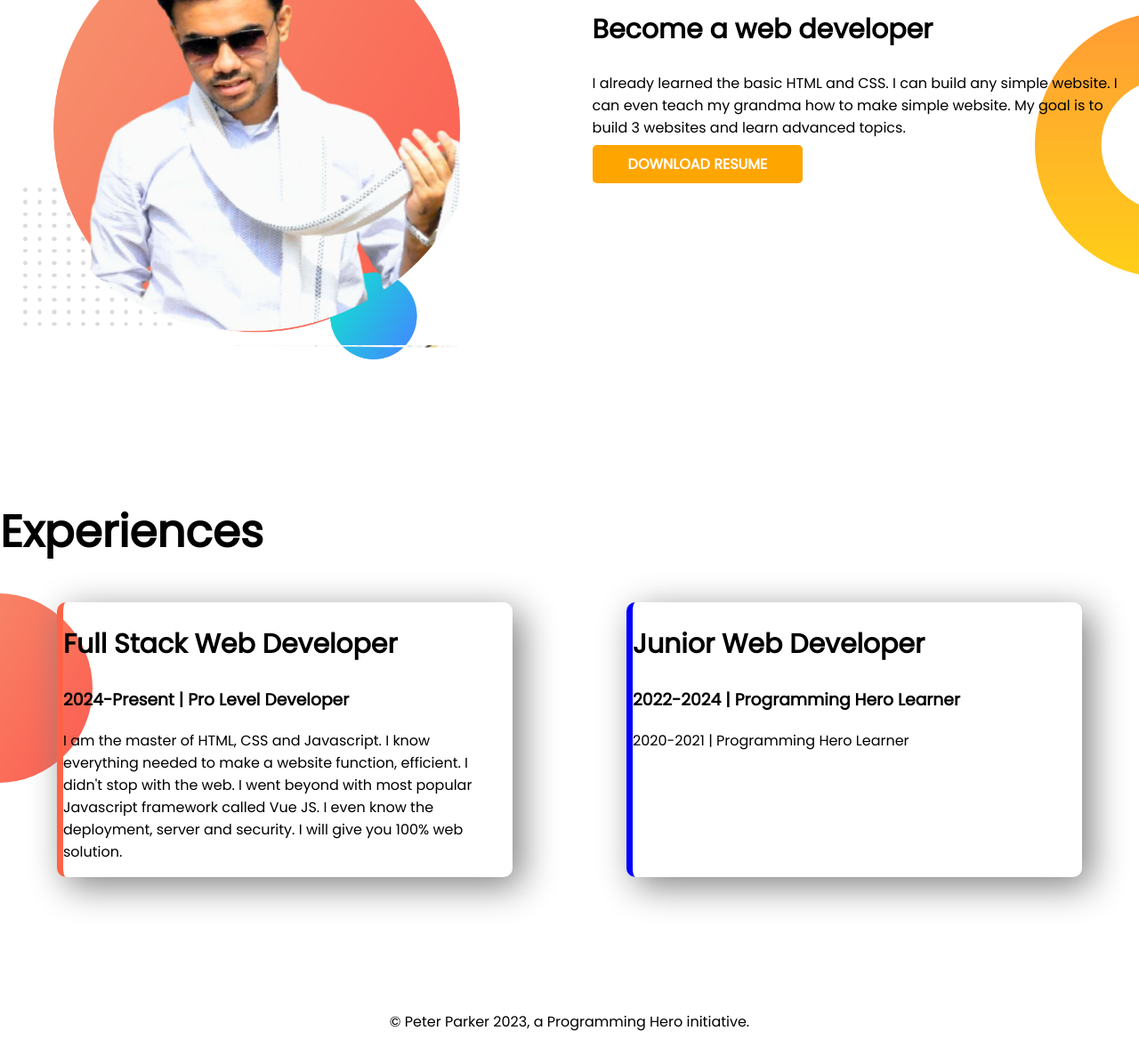
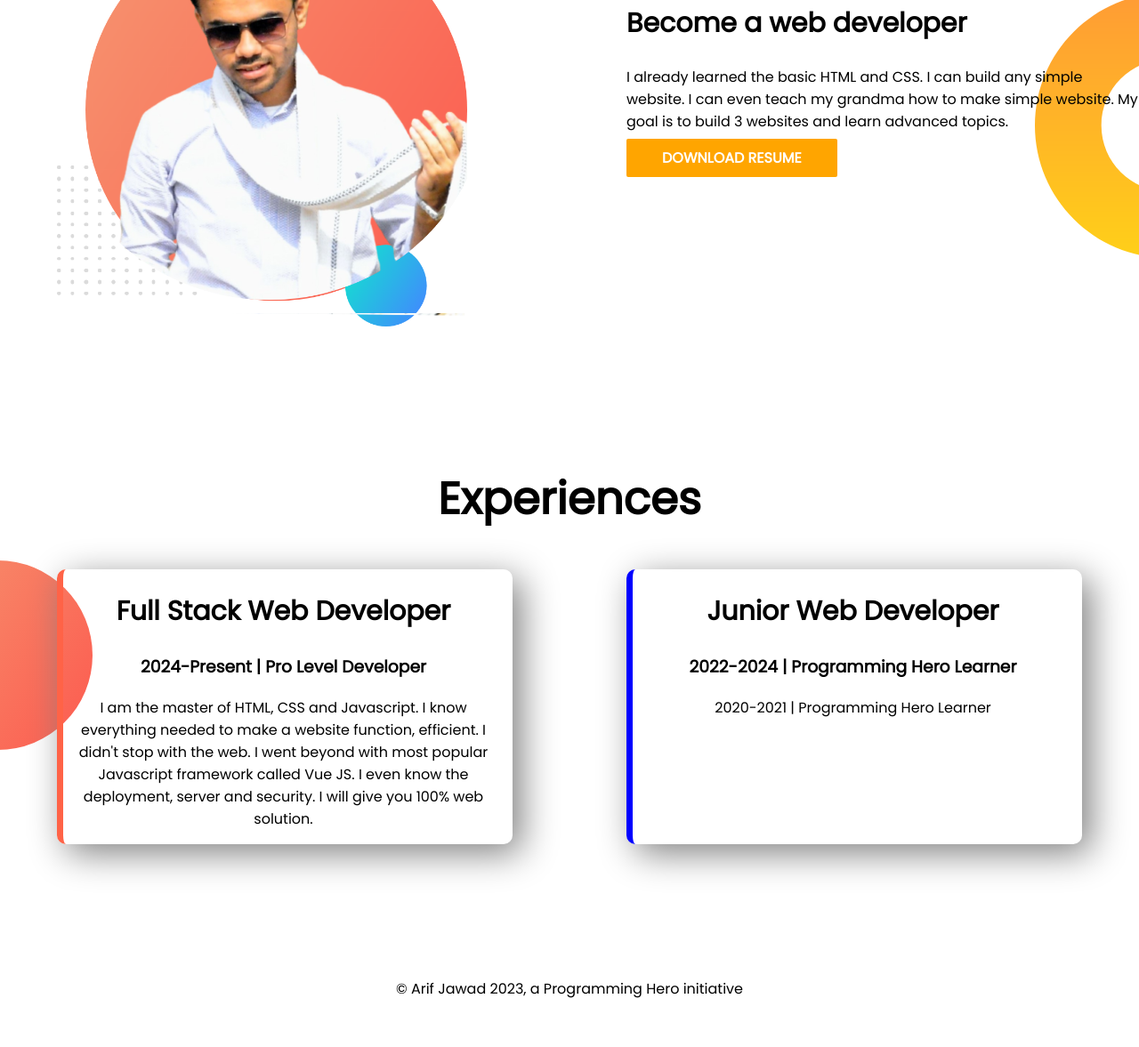
Before and after one commit to ArifJawad18/Portfolio-Website, a plain HTML site: page index.html in a window 1280 px wide. Shown: the part 729-1906 px from the top of the page at 89% size. After the commit the page ends 1869 px from the top, so only its background shows below. Drawn offline with Linux system fonts and the light colour scheme.

Commit message:
finished

```diff
--- a/index.html
+++ b/index.html
@@ -71,8 +71,7 @@
 </body>
 
 <footer>
-    <P> © Peter Parker 2023, a Programming Hero initiative.
-    </P>
+    <P> © Arif Jawad 2023, a Programming Hero initiative</P>
 </footer>
 
 </html>
--- a/style.css
+++ b/style.css
@@ -1,6 +1,6 @@
 body {
     font-family: 'Poppins', sans-serif;
-    margin: 0;
+    margin: 0px;
 }
 
 h1 {
@@ -22,7 +22,7 @@ h2 {
 
 .half-width {
     width: 50%;
-    padding-left: 2%;
+    padding-left: 5%;
 }
 
 .half-width img {
@@ -35,7 +35,7 @@ h2 {
     padding: 10px 40px;
     color: white;
     font-weight: 700;
-    border-radius: 5px;
+    border-radius: 2px;
 }
 
 .top-banner {
@@ -53,13 +53,14 @@ h2 {
     background-image: url(images/exp-bg.png);
     background-repeat: no-repeat;
     background-position: left;
+    text-align: center;
 }
 
 .experiences-item {
     width: 40%;
     margin-left: 5%;
     margin-right: 5%;
-    padding-right: 20px;
+    padding-right: 10px;
     border-radius: 10px;
     box-shadow: 10px 10px 40px gray;
 }
```
